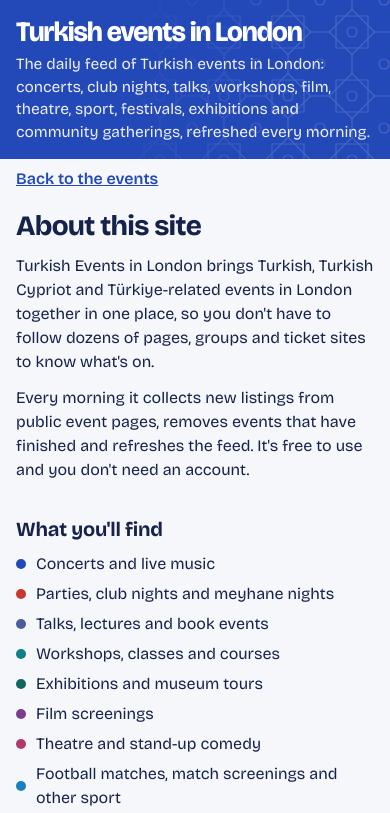
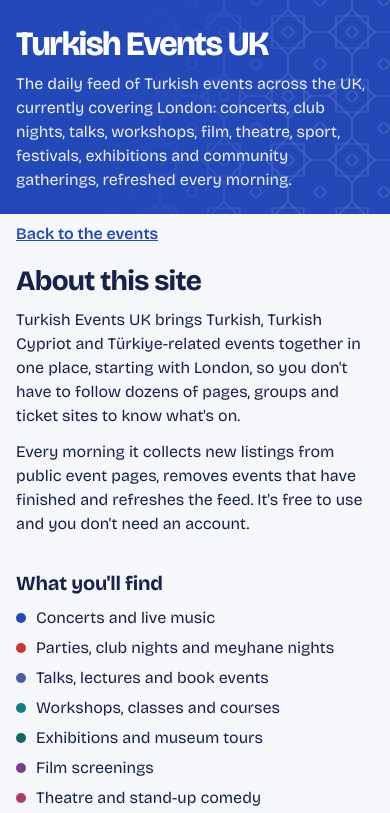
Before and after one commit to kipergil/turkish-events-uk, a plain HTML site: page about.html in a window 390 px wide. Shown: the top 813 px of the page. Drawn offline with nearby package versions, Linux system fonts and the light colour scheme.

Commit message:
Rename to Turkish Events UK and give the header more room
- Header, page titles, Open Graph and About page now say 'Turkish Events
  UK', matching the turkish-events-uk domain. The tagline stays accurate
  about coverage: 'across the UK, currently covering London'. The UTM
  source on outbound event links becomes turkish-events-uk to match.
- Header grows from 135px to 205px on desktop (larger title and tagline,
  more padding) and to 239px on phones.

Co-Authored-By: Claude Opus 5.5 <noreply@anthropic.com>
Claude-Session: https://claude.ai/code/session_01Nhu7E8nWySm64zgSJvqVYM

```diff
--- a/about.html
+++ b/about.html
@@ -3,8 +3,8 @@
 <head>
   <meta charset="utf-8">
   <meta name="viewport" content="width=device-width, initial-scale=1">
-  <title>About: Turkish Events in London</title>
-  <meta name="description" content="What the Turkish Events in London feed does and how to use it: date and type filters, list, calendar and map views, and links to each organiser's page.">
+  <title>About: Turkish Events UK</title>
+  <meta name="description" content="What the Turkish Events UK feed does and how to use it: date and type filters, list, calendar and map views, and links to each organiser's page.">
   <meta name="theme-color" content="#2348B8">
   <link rel="preconnect" href="https://fonts.googleapis.com">
   <link rel="preconnect" href="https://fonts.gstatic.com" crossorigin>
@@ -17,8 +17,8 @@
   <header class="masthead">
     <div class="lattice" aria-hidden="true"></div>
     <div class="wrap masthead-inner">
-      <h1><a class="home-link" href="./">Turkish events in London</a></h1>
-      <p class="lede">The daily feed of Turkish events in London: concerts, club nights, talks, workshops, film, theatre, sport, festivals, exhibitions and community gatherings, refreshed every morning.</p>
+      <h1><a class="home-link" href="./">Turkish Events UK</a></h1>
+      <p class="lede">The daily feed of Turkish events across the UK, currently covering London: concerts, club nights, talks, workshops, film, theatre, sport, festivals, exhibitions and community gatherings, refreshed every morning.</p>
     </div>
   </header>
 
@@ -26,7 +26,7 @@
     <p class="back"><a href="./">Back to the events</a></p>
 
     <h2 class="prose-title">About this site</h2>
-    <p>Turkish Events in London brings Turkish, Turkish Cypriot and Türkiye-related events in London together in one place, so you don't have to follow dozens of pages, groups and ticket sites to know what's on.</p>
+    <p>Turkish Events UK brings Turkish, Turkish Cypriot and Türkiye-related events together in one place, starting with London, so you don't have to follow dozens of pages, groups and ticket sites to know what's on.</p>
     <p>Every morning it collects new listings from public event pages, removes events that have finished and refreshes the feed. It's free to use and you don't need an account.</p>
 
     <h3>What you'll find</h3>
--- a/app.js
+++ b/app.js
@@ -159,7 +159,7 @@
 
   // Outbound event links carry the two UTM tags analytics tools need to credit the visit to us:
   // utm_source (who sent it) and utm_medium (what kind of link). Calendar/Maps links stay untagged.
-  const UTM = { utm_source: "turkish-events-london", utm_medium: "referral" };
+  const UTM = { utm_source: "turkish-events-uk", utm_medium: "referral" };
   function eventUrl(raw) {
     try {
       const u = new URL(raw);
--- a/style.css
+++ b/style.css
@@ -112,18 +112,18 @@ svg { display: block; }
 }
 /* compact band: one-line title, tagline beneath, update time on the right */
 .masthead-inner {
-  position: relative; padding-top: 22px; padding-bottom: 20px;
+  position: relative; padding-top: 34px; padding-bottom: 30px;
   display: grid; grid-template-columns: 1fr auto; column-gap: 24px; align-items: baseline;
 }
 h1 {
   margin: 0;
-  font-size: clamp(1.75rem, 3.6vw, 2.5rem);
+  font-size: clamp(2.125rem, 4.6vw, 3.25rem);
   font-weight: 760;
   font-variation-settings: "opsz" 96;
   line-height: 1.05;
   letter-spacing: -.03em;
 }
-.lede { grid-column: 1 / -1; grid-row: 2; margin: 6px 0 0; max-width: 46rem; font-size: .9688rem; line-height: 1.45; opacity: .92; }
+.lede { grid-column: 1 / -1; grid-row: 2; margin: 10px 0 0; max-width: 48rem; font-size: 1.0625rem; line-height: 1.5; opacity: .92; }
 .lede span { display: block; opacity: .8; }
 .updated { grid-column: 2; grid-row: 1; margin: 0; font-size: .8125rem; opacity: .78; white-space: nowrap; }
 
@@ -403,7 +403,8 @@ main { padding-top: 8px; padding-bottom: 48px; outline: none; }
 
 /* ---------- Small screens ---------- */
 @media (max-width: 759px) {
-  .masthead-inner { padding-top: 18px; padding-bottom: 16px; grid-template-columns: 1fr; }
+  .masthead-inner { padding-top: 26px; padding-bottom: 22px; grid-template-columns: 1fr; }
+  .lede { font-size: 1rem; }
   .updated { grid-column: 1; grid-row: 3; margin-top: 6px; white-space: normal; }
   .strip-head { display: block; }
   .section-note { margin-top: 2px; }
```
Also changed, not shown: index.html (+5 -5 lines), 1 other file.
